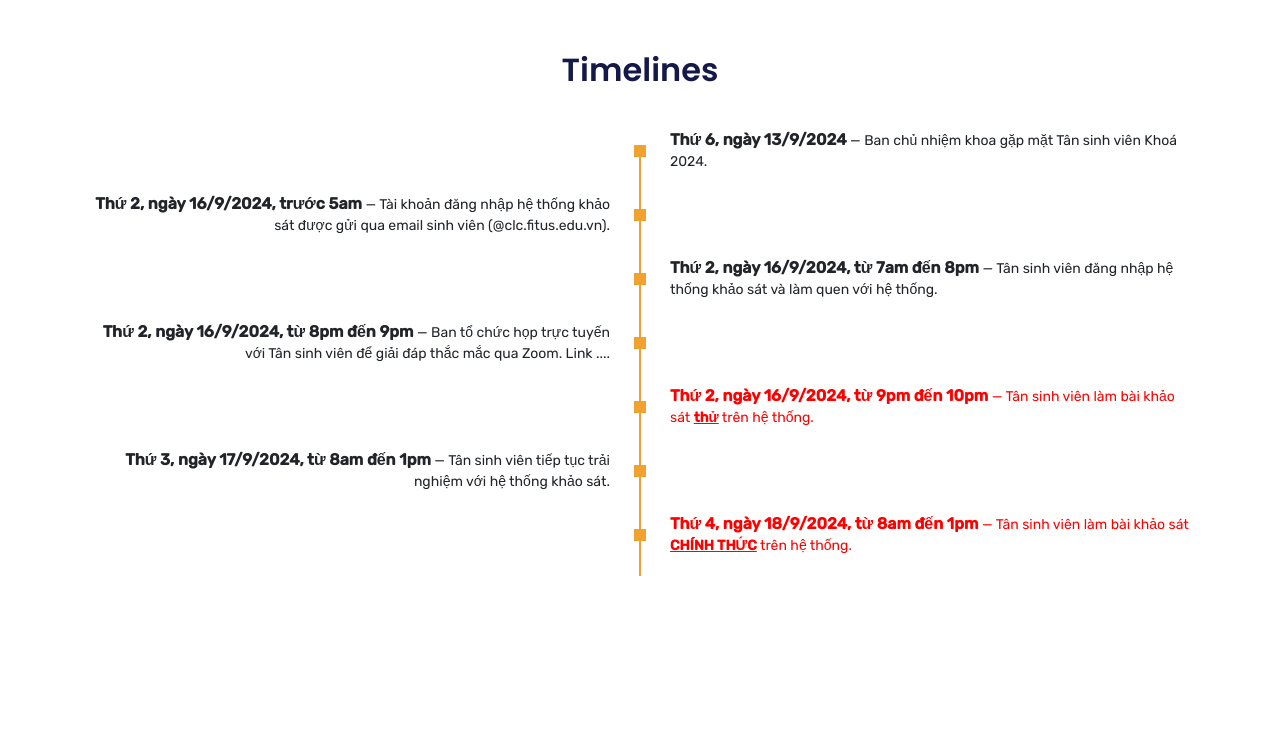
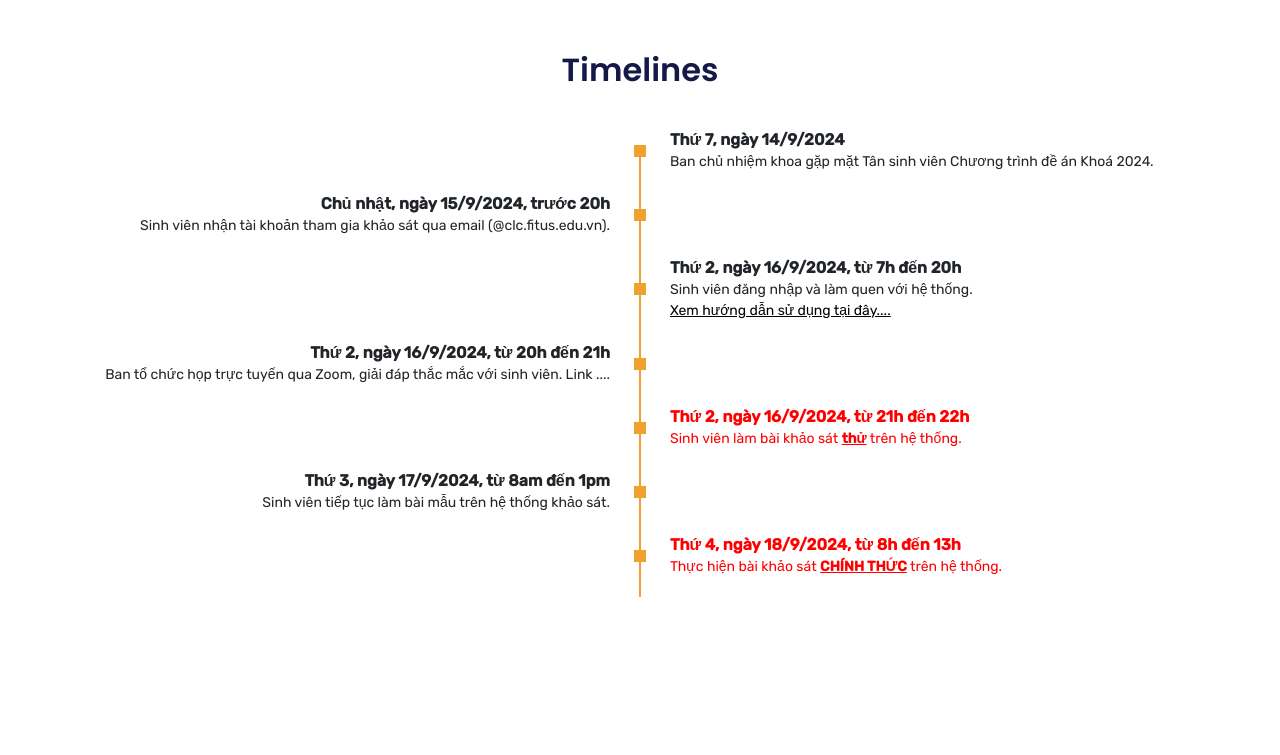
Before and after one commit to lvminh/edu-fitpretest, a plain HTML site: page index.html in a window 1280 px wide. Shown: the part 1420-2175 px from the top of the page. Drawn offline with Linux system fonts and the light colour scheme; files whose address does not match are found by name.

Commit message:
edit content của Nhat Tiến

```diff
--- a/index.html
+++ b/index.html
@@ -79,8 +79,8 @@
       <div class="row space-100">
         <div class="col-lg-6 col-md-12 col-xs-12">
           <div class="contents">
-            <h5><span class="badge badge-pill badge-light">Kỳ khảo sát</span></h5>
-            <h2 class="head-title text-uppercase">kiến thức lập trình <br>đầu khóa</h2>
+            <h5><span class="badge badge-pill badge-light">Khảo sát</span></h5>
+            <h2 class="head-title text-uppercase">kỹ năng lập trình <br>Tân sinh viên</h2>
             <p>Áp dụng với Tân sinh viên khóa 2024 chương trình Tăng cường tiếng Anh - Khoa Công nghệ thông tin, Đại học
               Khoa học Tự nhiên, ĐHQG-HCM.</p>
             <div class="header-button">
@@ -132,7 +132,8 @@
           <div class="timeline-blank"></div>
           <div class="timeline-text d-flex-2">
             <span>
-              <h6>Thứ 6, ngày 13/9/2024</h6> — Ban chủ nhiệm khoa gặp mặt Tân sinh viên Khoá 2024.
+              <h6>Thứ 7, ngày 14/9/2024</h6> <br/>
+              Ban chủ nhiệm khoa gặp mặt Tân sinh viên Chương trình đề án Khoá 2024.
             </span>
             <div class="t-square"></div>
           </div>
@@ -143,7 +144,8 @@
           <div class="timeline-blank"></div>
           <div class="timeline-text d-flex-2">
             <span>
-              <h6>Thứ 2, ngày 16/9/2024, trước 5am</h6> — Tài khoản đăng nhập hệ thống khảo sát được gửi qua email sinh viên (@clc.fitus.edu.vn).
+              <h6>Chủ nhật, ngày 15/9/2024, trước 20h</h6> <br/>
+              Sinh viên nhận tài khoản tham gia khảo sát qua email (@clc.fitus.edu.vn).
             </span>
             <div class="t-square"></div>
           </div>
@@ -154,7 +156,9 @@
           <div class="timeline-blank"></div>
           <div class="timeline-text d-flex-2">
             <span>
-              <h6>Thứ 2, ngày 16/9/2024, từ 7am đến 8pm</h6> — Tân sinh viên đăng nhập hệ thống khảo sát và làm quen với hệ thống.
+              <h6>Thứ 2, ngày 16/9/2024, từ 7h đến 20h</h6> <br/>
+              Sinh viên đăng nhập và làm quen với hệ thống.
+              <a href="#" target="_blank"> <u>Xem hướng dẫn sử dụng tại đây....</u></a>
             </span>
             <div class="t-square"></div>
           </div>
@@ -165,7 +169,8 @@
           <div class="timeline-blank"></div>
           <div class="timeline-text d-flex-2">
             <span>
-              <h6>Thứ 2, ngày 16/9/2024, từ 8pm đến 9pm</h6> — Ban tổ chức họp trực tuyến với Tân sinh viên để giải đáp thắc mắc qua Zoom. Link ....
+              <h6>Thứ 2, ngày 16/9/2024, từ 20h đến 21h</h6> <br/>
+              Ban tổ chức họp trực tuyến qua Zoom, giải đáp thắc mắc với sinh viên. Link ....
             </span>
             <div class="t-square"></div>
           </div>
@@ -176,7 +181,8 @@
           <div class="timeline-blank"></div>
           <div class="timeline-text d-flex-2">
             <span style="color:red">
-              <h6>Thứ 2, ngày 16/9/2024, từ 9pm đến 10pm</h6> — Tân sinh viên làm bài khảo sát <b><u>thử</u></b> trên hệ thống.
+              <h6>Thứ 2, ngày 16/9/2024, từ 21h đến 22h</h6> <br/>
+              Sinh viên làm bài khảo sát <b><u>thử</u></b> trên hệ thống.
             </span>
             <div class="t-square"></div>
           </div>
@@ -187,7 +193,8 @@
           <div class="timeline-blank"></div>
           <div class="timeline-text d-flex-2">
             <span>
-              <h6>Thứ 3, ngày 17/9/2024, từ 8am đến 1pm</h6> — Tân sinh viên tiếp tục trải nghiệm với hệ thống khảo sát.
+              <h6>Thứ 3, ngày 17/9/2024, từ 8am đến 1pm</h6> <br/>
+              Sinh viên tiếp tục làm bài mẫu trên hệ thống khảo sát.
             </span>
             <div class="t-square"></div>
           </div>
@@ -198,7 +205,8 @@
           <div class="timeline-blank"></div>
           <div class="timeline-text d-flex-2">
             <span style="color:red">
-              <h6>Thứ 4, ngày 18/9/2024, từ 8am đến 1pm</h6> — Tân sinh viên làm bài khảo sát <b><u>CHÍNH THỨC</u></b> trên hệ thống.
+              <h6>Thứ 4, ngày 18/9/2024, từ 8h đến 13h</h6> <br/>
+              Thực hiện bài khảo sát <b><u>CHÍNH THỨC</u></b> trên hệ thống.
             </span>
             <div class="t-square"></div>
           </div>
@@ -409,8 +417,8 @@
             </div>
             <div class="feature-info float-left">
               <h4>Thông tin kịp thời</h4>
-              <p>Sinh viên kiểm tra email thường xuyên <br> (<span style="color:blue">@clc.fitus.edu.vn</span> hoặc
-                <span style="color:blue">@student.hcmus.edu.vn</span>) <br> để nắm bắt thông tin kịp thời.
+              <p>Sinh viên kiểm tra email thường xuyên <br> (<span style="color:blue">@clc.fitus.edu.vn</span>
+                 để nắm bắt thông tin kịp thời.
               </p>
             </div>
           </div>
@@ -476,8 +484,7 @@
               <h3>ONLINE</h3>
               <h1>Tài khoản</h1>
               <p>Thông tin về hệ thống cho buổi khảo sát và tài khoản dùng để đăng nhập vào hệ thống của mỗi
-                sinh viên sẽ được thông báo cụ thể qua email (<span style="color:blue">@clc.fitus.edu.vn</span> hoặc
-                <span style="color:blue">@student.hcmus.edu.vn</span>).
+                sinh viên sẽ được thông báo cụ thể qua email (<span style="color:blue">@clc.fitus.edu.vn</span>.
               </p>
               <br />
             </div>
```
